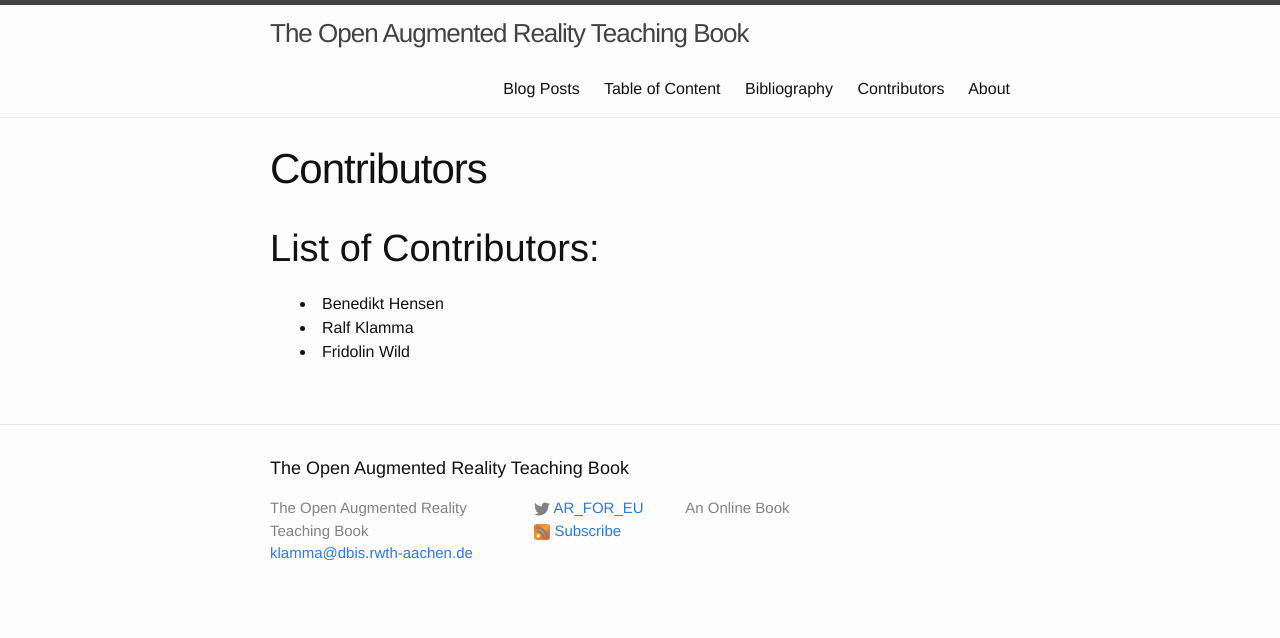
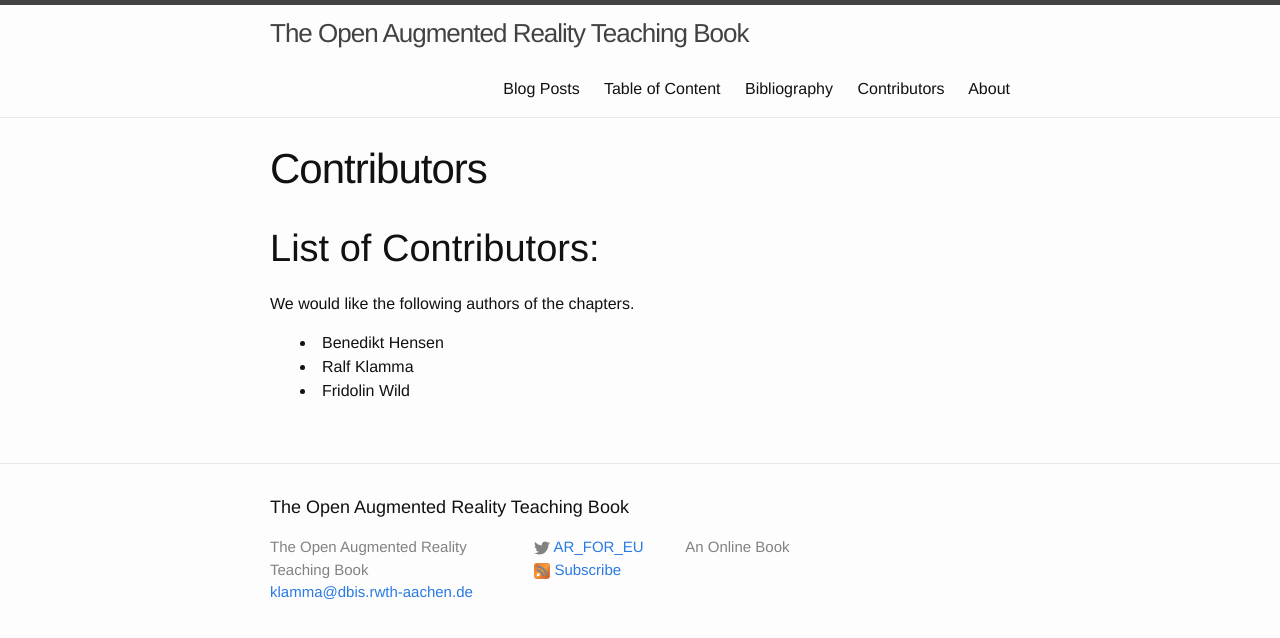
Before and after one commit to klamma/ar-for-eu-book, a Jekyll site: the page built from _pages/contributors.md, in a window 1280 px wide. Shown: the top 638 px of the page. Built offline with Jekyll 4.4.1, drawn with Linux system fonts in a browser that asks for light colours; nearby versions of some CDN libraries.

Commit message:
shameless self advertisement (updated contributors.md)

```diff
--- a/_pages/contributors.md
+++ b/_pages/contributors.md
@@ -6,6 +6,8 @@ permalink: /contrib/
 
 # List of Contributors:
 
+We would like the following authors of the chapters.
+
 * Benedikt Hensen
 * Ralf Klamma
 * Fridolin Wild
```
